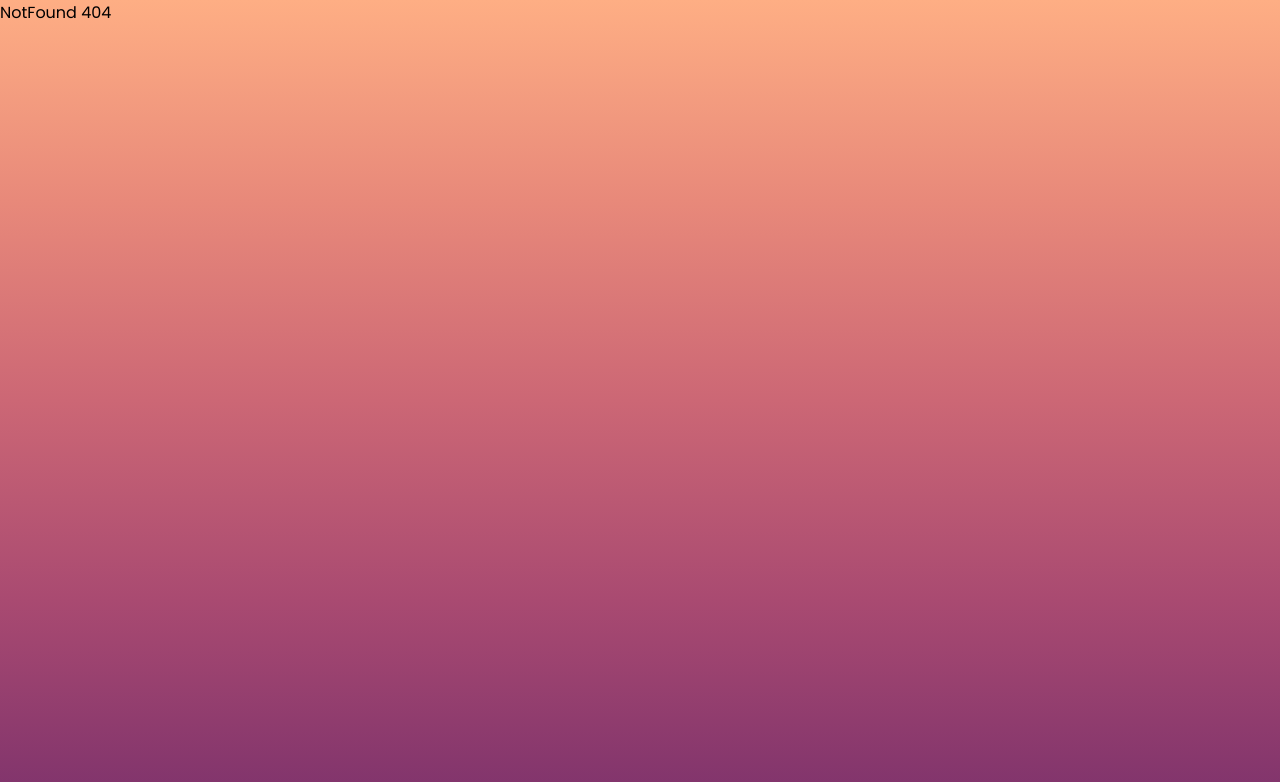
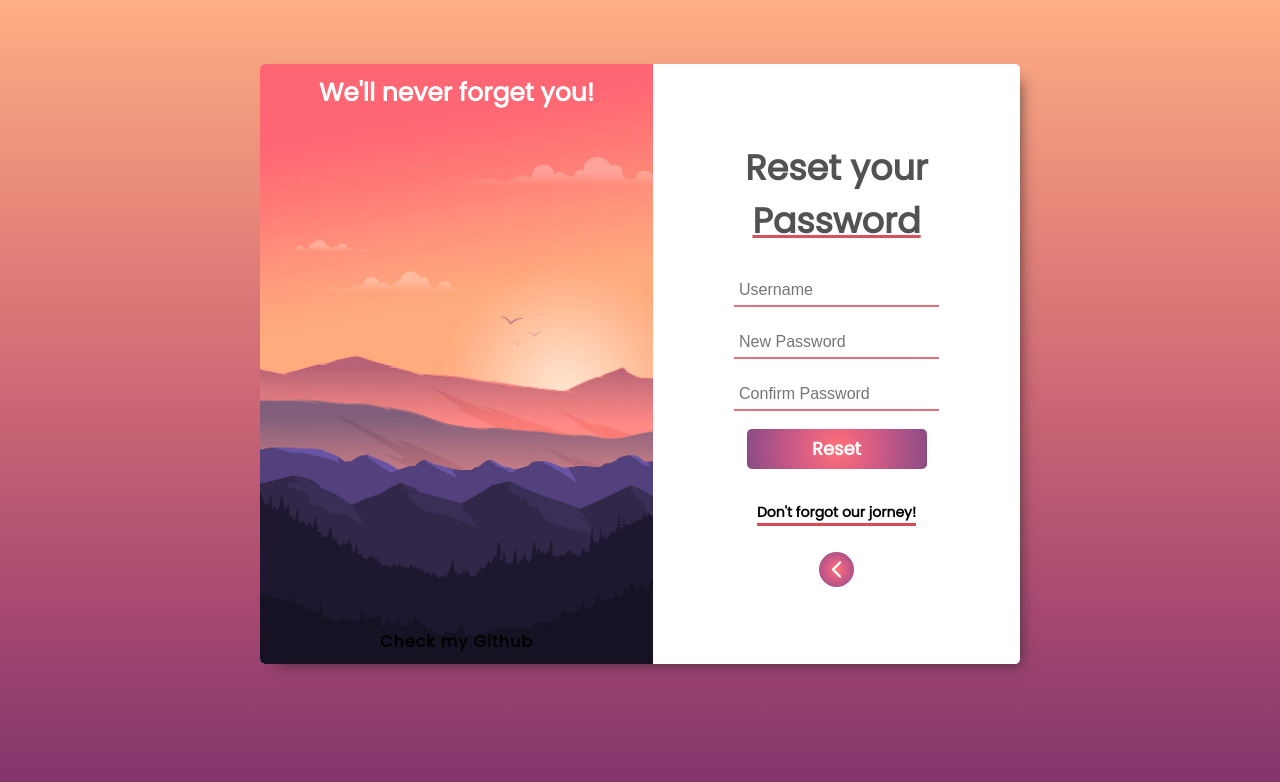
Before and after one commit to Paiva2/login-page-react, a React (Vite) app: page /forgot-password in a window 1280 px wide. Before the commit this address had no page. Shown: the top 782 px of the page. Built offline with nearby package versions, Linux system fonts and the light colour scheme; a web font is replaced by a local one.

Commit message:
created forgot password route

```diff
--- a/src/App.css
+++ b/src/App.css
@@ -17,6 +17,20 @@ body {
     #7f336c
   );
   background-attachment: fixed;
+}
+
+a:visited {
+  color: black;
+}
+
+a:link {
+  text-decoration: none;
+  font-weight: bold;
+  color: black;
+}
+
+*:focus {
+  outline: none;
 }
 
 .container {
@@ -83,15 +97,6 @@ body {
   transition: all 0.3s;
 }
 
-*:focus {
-  outline: none;
-  border: none;
-}
-
-input:focus {
-  border-bottom: 2px solid #d84a56;
-}
-
 .submit:hover {
   color: rgb(39, 39, 39);
   -moz-transform: scale(1.1);
@@ -116,15 +121,6 @@ input:focus {
 
 .form p {
   font-size: 16px;
-}
-
-a:link {
-  text-decoration: none;
-  font-weight: bold;
-}
-
-a:visited {
-  color: black;
 }
 
 .img-div {
--- a/src/App.jsx
+++ b/src/App.jsx
@@ -4,6 +4,7 @@ import { Route, Routes, BrowserRouter, Navigate } from "react-router-dom";
 import Home from "./components/Home";
 import { useSelector } from "react-redux";
 import NotFound from "./components/NotFound";
+import ForgotPassword from "./components/ForgotPassword";
 
 function App() {
   const authorized = useSelector((state) => state.userData.authorized);
@@ -18,6 +19,7 @@ function App() {
           path="/home"
           element={authorized ? <Home /> : <Navigate to="/login" />}
         />
+        <Route path="/forgot-password" element={<ForgotPassword />} />
         <Route path="*" element={<NotFound />} />
       </Routes>
     </BrowserRouter>
--- /dev/null
+++ b/src/components/ForgotPassword.jsx
@@ -0,0 +1,105 @@
+import React, { useRef, useState } from "react";
+import Helmet from "react-helmet";
+import { IoIosArrowBack } from "react-icons/io";
+import { useDispatch, useSelector } from "react-redux";
+import { useNavigate } from "react-router-dom";
+import UserGreeting from "./UserGreeting";
+
+const ForgotPassword = () => {
+  const [username, setUsername] = useState();
+  const [password, setPassword] = useState();
+  const navigate = useNavigate();
+  const form = useRef();
+  const [confirmPassword, setconfirmPassword] = useState();
+  const registeredUsers = useSelector(
+    (state) => state.registerDataBase.userData
+  );
+  const dispatch = useDispatch();
+  const resetPassword = (e) => {
+    e.preventDefault();
+
+    for (let i = 0; i < registeredUsers.length; i++) {
+      if (registeredUsers[i] === username) {
+        console.log(registeredUsers[i]);
+      }
+    }
+  };
+
+  const backHome = () => {
+    resetFormData();
+    navigate("/login");
+  };
+
+  const resetFormData = () => {
+    setPassword("");
+    setUsername("");
+    setconfirmPassword("");
+    form.current.reset();
+  };
+
+  return (
+    <div className="container">
+      <Helmet>
+        <meta charSet="utf-8" />
+        <html lang="en-US" />
+        <title>Forgot Password</title>
+      </Helmet>
+      <div className="img-div">
+        <div className="welcome-text">
+          <UserGreeting
+            greetingText={
+              username
+                ? `We'll never forget you ${username}!`
+                : "We'll never forget you!"
+            }
+          />
+        </div>
+        <div className="bottom-text">
+          <a href="https://github.com/Paiva2">Check my Github</a>
+        </div>
+      </div>
+      <div className="form-div">
+        <form ref={form} onSubmit={resetPassword} className="form">
+          <div className="page-title">
+            <h1>Reset your</h1>
+            <h1>
+              <span className="undertext-effect">Password</span>
+            </h1>
+          </div>
+          <div>
+            <input
+              onChange={(e) => setUsername(e.target.value)}
+              type="text"
+              placeholder="Username"
+              maxLength={30}
+              //   required
+            />
+            <input
+              onChange={(e) => setPassword(e.target.value)}
+              type="text"
+              placeholder="New Password"
+              //   required
+              className="password-input"
+            />
+            <input
+              onChange={(e) => setconfirmPassword(e.target.value)}
+              type="text"
+              placeholder="Confirm Password"
+              //   required
+              className="password-input"
+            />
+            <button className="submit" type="submit">
+              Reset
+            </button>
+          </div>
+          <div className="footer-text">
+            <p>Don't forgot our jorney!</p>
+          </div>
+          <IoIosArrowBack onClick={backHome} className="back-icon" />
+        </form>
+      </div>
+    </div>
+  );
+};
+
+export default ForgotPassword;
--- a/src/components/Login.jsx
+++ b/src/components/Login.jsx
@@ -104,9 +104,16 @@ function Login() {
           </button>
 
           <p>
-            Not a member?
+            Not a member?&nbsp;
             <NavLink onClick={clearUserInfo} to="/register">
               <span className="undertextsign">SignUp</span>
+            </NavLink>
+          </p>
+
+          <p>
+            Forgot your&nbsp;
+            <NavLink onClick={clearUserInfo} to="/forgot-password">
+              <span className="undertextsign">Password?</span>
             </NavLink>
           </p>
 
```
